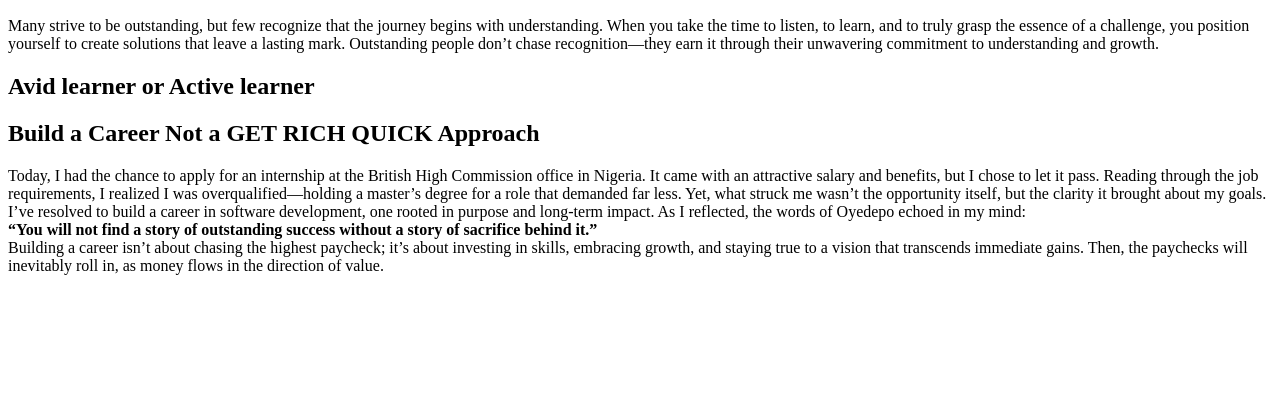
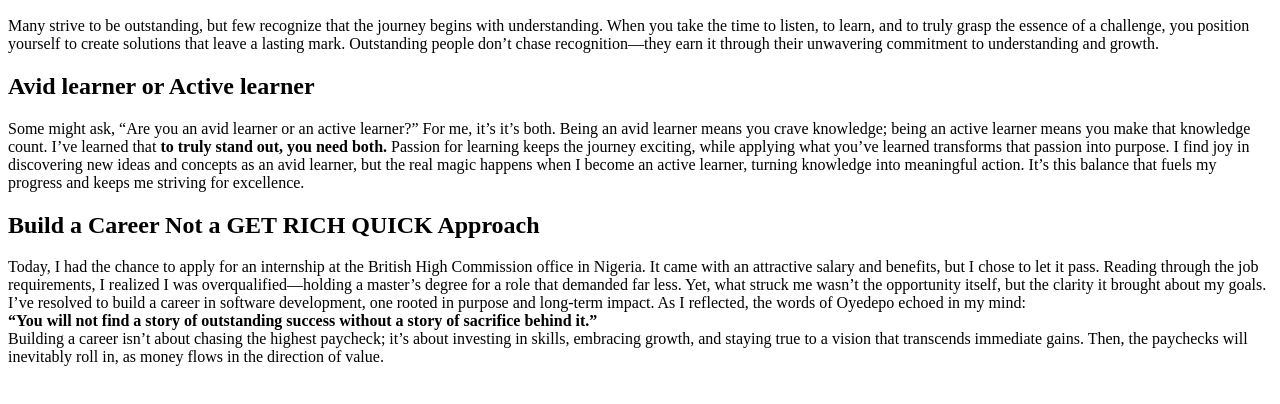
Before and after one commit to Preshgit/Blog-Page, a plain HTML site: page index.html in a window 1280 px wide. Shown: the part 110-514 px from the top of the page. Drawn offline with Linux system fonts and the light colour scheme.

Commit message:
updates blog content

```diff
--- a/index.html
+++ b/index.html
@@ -23,6 +23,19 @@
       </div>
       <div>
         <h2>Avid learner or Active learner</h2>
+        <p>
+          Some might ask, “Are you an avid learner or an active learner?” For
+          me, it’s it’s both. Being an avid learner means you crave knowledge;
+          being an active learner means you make that knowledge count. I’ve
+          learned that
+          <strong> to truly stand out, you need both. </strong> Passion for
+          learning keeps the journey exciting, while applying what you’ve
+          learned transforms that passion into purpose. I find joy in
+          discovering new ideas and concepts as an avid learner, but the real
+          magic happens when I become an active learner, turning knowledge into
+          meaningful action. It’s this balance that fuels my progress and keeps
+          me striving for excellence.
+        </p>
       </div>
       <div>
         <h2>Build a Career Not a GET RICH QUICK Approach</h2>
```
